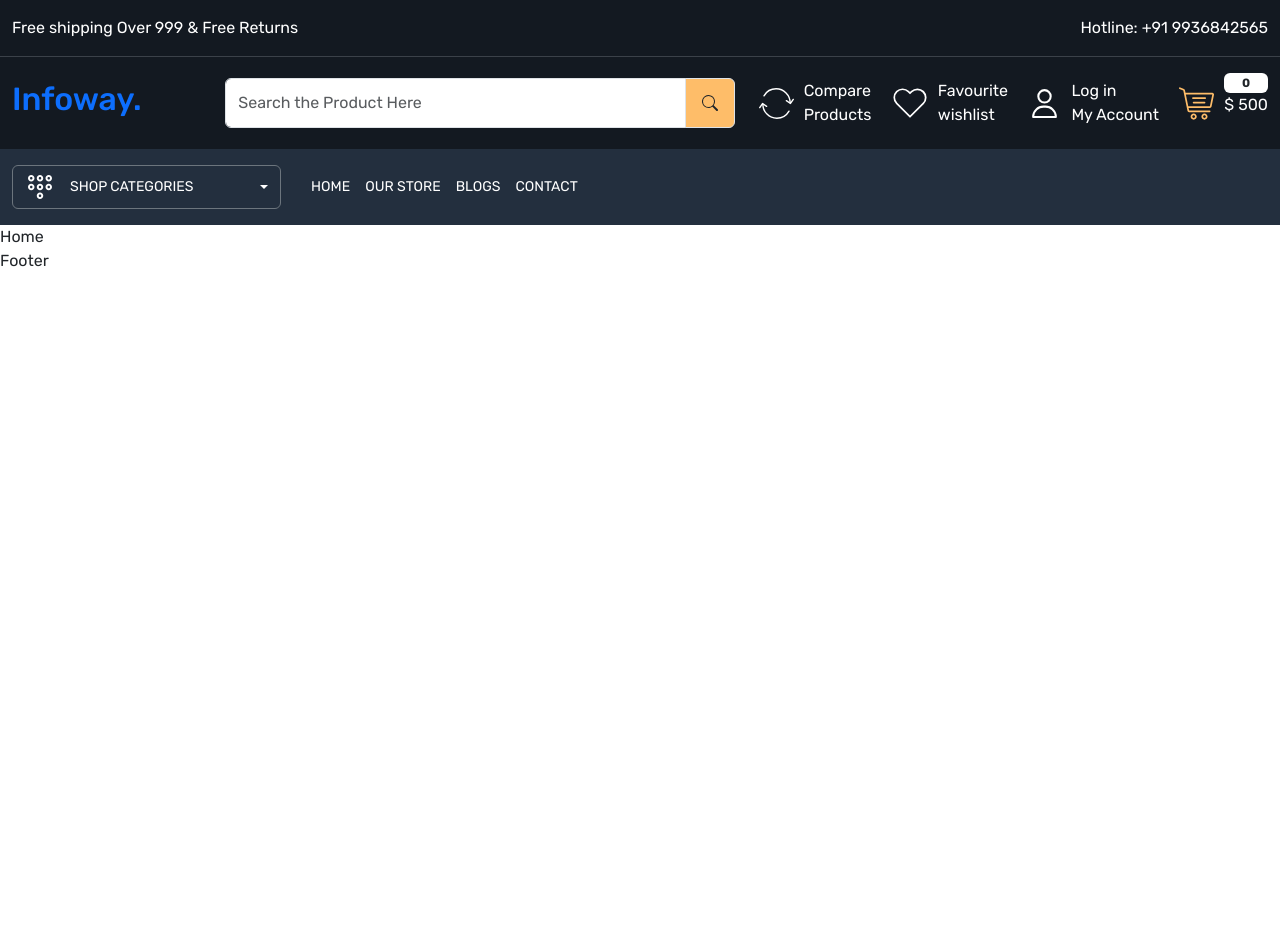
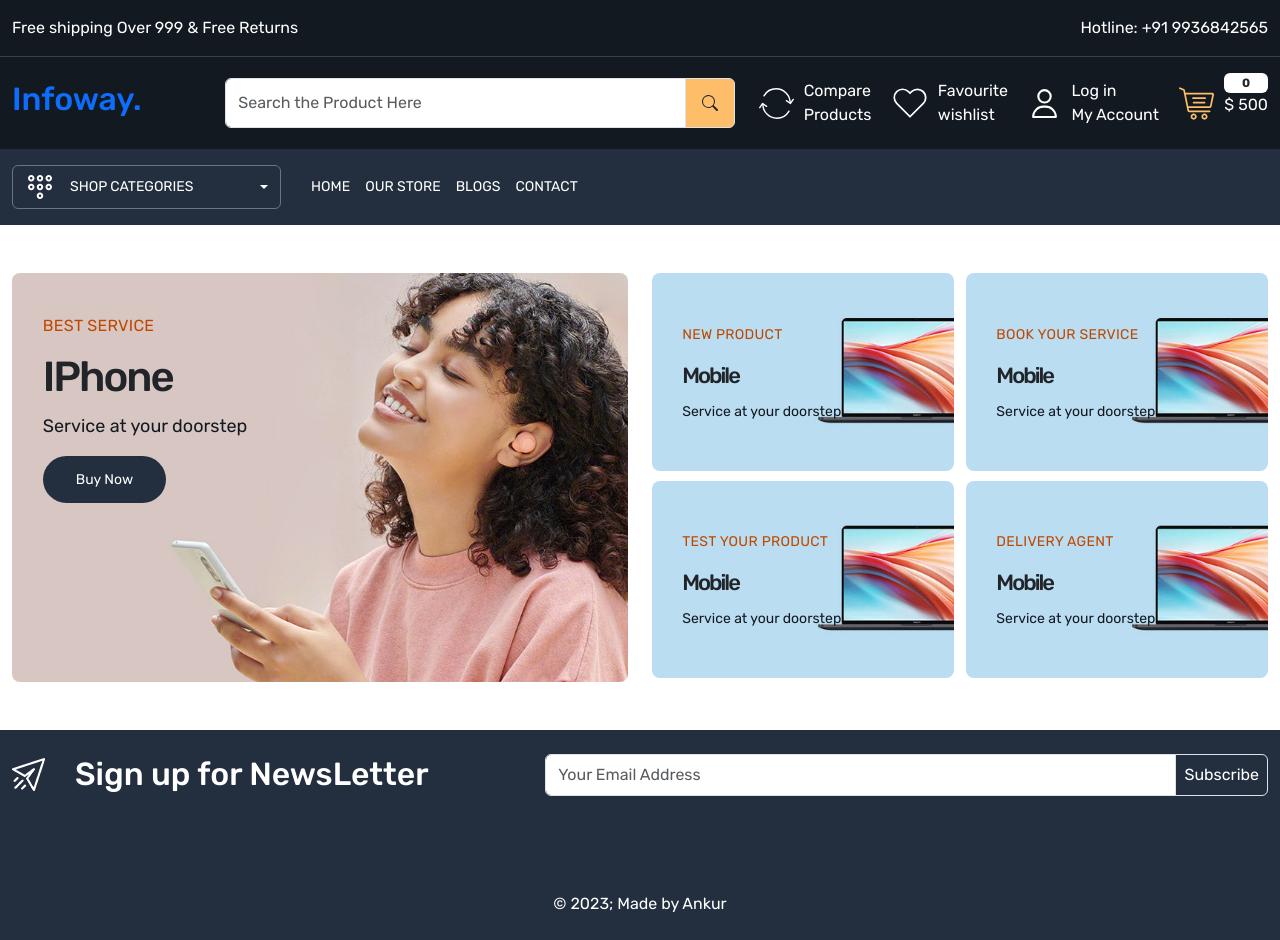
Before and after one commit to Get-Thecode/Final-Year-Project, a React (Create React App) app: page / in a window 1280 px wide. Before the commit the page ends 800 px from the top, so only its background shows below. Built offline with nearby package versions, Linux system fonts and the light colour scheme.

Commit message:
Home Page almost done.

```diff
--- a/src/App.css
+++ b/src/App.css
@@ -8,6 +8,11 @@
   --color-3b4149: #3b4149;
   --color-febd69: #febd69;
   --color-232f3e: #232f3e;
+  --color-bf4800: #bf4800;
+  --color-f5f5f7: #f5f5f7;
+  --color-ededed: #ededed;
+  --color-777777: #777777;
+  --color-1c1c1b: #1c1c1b;
 }
 
 body{
@@ -33,6 +38,17 @@ a{
 }
 .gap-30{
   gap:30px;
+}
+.button{
+  background-color: var(--color-232f3e);
+  color: white;
+  font-size: 14px;
+  padding: 13px 33px;
+  border-radius: 25px;
+}
+.button:hover{
+  background-color: var(--color-febd69);
+  color: #131921;
 }
 
 /* Header Parts */
@@ -89,3 +105,78 @@ a{
 }
 
 /* Header Parts End Here */
+
+/* Footer Part*/
+footer {
+  background-color: var(--color-232f3e);
+}
+footer:not(:first-child){
+  border-top: 1px solid 1px solid rgba(255, 255, 255, 0.1);
+}
+footer .input-group-text{
+  background-color: var(--color-232f3e);
+  color: white;
+  padding: 8px 17px;
+}
+
+/* Footer Part Ends Here*/
+
+/*Home Part*/
+.main-banner-content{
+  top: 10%;
+  left: 5%;
+}
+.main-banner-content h4 {
+  font-size: 16px;
+  font-weight: 400;
+  line-height: 24px;
+  color: var(--color-bf4800);
+  margin: 0 0 12px;
+  letter-spacing: 0.3px;
+  text-transform: uppercase;
+}
+.main-banner-content h5 {
+  font-size: 42px;
+  line-height: 54px;
+  letter-spacing: -2px;
+  font-weight: 500;
+  text-transform: none;
+}
+
+.main-banner-content p {
+  font-size: 18px;
+  line-height: 28px;
+  letter-spacing: 0.4;
+  color: var(--color-131921);
+}
+.small-banner-content {
+  top: 25%;
+  left: 10%;
+}
+.small-banner-content h4 {
+  font-size: 14px;
+  font-weight: 400;
+  line-height: 24px;
+  color: var(--color-bf4800);
+  margin: 0 0 12px;
+  letter-spacing: 0.3px;
+  text-transform: uppercase;
+}
+.small-banner-content h5 {
+  font-size: 22px;
+  line-height: 34px;
+  letter-spacing: -2px;
+  font-weight: 500;
+  text-transform: none;
+}
+
+.small-banner-content p {
+  font-size: 14px;
+  line-height: 22px;
+  letter-spacing: 0.4;
+  color: var(--color-131921);
+}
+.small-banner {
+  width: 49%;
+}
+/*Home Part Ends Here*/
--- a/src/Components/Footer.js
+++ b/src/Components/Footer.js
@@ -1,7 +1,46 @@
 import React from "react";
 
 const Footer = () => {
-  return <div>Footer</div>;
+  return (
+    <>
+      <footer className="py-4">
+        <div className="container-xxl">
+          <div className="row align-items-center">
+            <div className="col-5">
+              <div className="footer-top-data d-flex gap-30 align-items-center">
+                <img src="images/newsletter.png" alt="newsletter" />
+                <h2 className="mb-0 text-white">Sign up for NewsLetter</h2>
+              </div>
+            </div>
+            <div className="col-7">
+            <div className="input-group">
+                <input
+                  type="text"
+                  className="form-control py-1"
+                  placeholder="Your Email Address"
+                  aria-label="Your Email Address"
+                  aria-describedby="basic-addon2"
+                />
+                <span className="input-group-text p-2" id="basic-addon2">
+                  Subscribe
+                </span>
+              </div>
+            </div>
+          </div>
+        </div>
+      </footer>
+      <footer className="py-4"></footer>
+      <footer className="py-4">
+        <div className="container-xxl">
+          <div className="row">
+            <div className="col-12">
+              <p className="text-center mb-0 text-white">&copy; {new Date().getFullYear()}; Made by Ankur</p>
+            </div>
+          </div>
+        </div>
+      </footer>
+    </>
+  );
 };
 
 export default Footer;
--- a/src/pages/Home.js
+++ b/src/pages/Home.js
@@ -1,10 +1,68 @@
 import React from 'react'
+import { Link } from 'react-router-dom'
 
 function Home() {
   return (
-    <div>
-        Home
-    </div>
+    <>
+   <section className='home-wrapper-1 py-5'>
+      <div className="container-xxl">
+        <div className="row">
+          <div className="col-6">
+            <div className="main-banner position-relative">
+              <img src="images/main-banner-1.jpg" className='img-fluid rounded-3' alt="main banner" />
+              <div className='main-banner-content position-absolute'>
+                <h4>Best Service</h4>
+                <h5>IPhone</h5>
+                <p>Service at your doorstep</p>
+                <Link className='button'>Buy Now</Link>
+              </div>
+            </div>
+          </div>
+          <div className="col-6">
+            <div className='d-flex flex-wrap gap-10 justify-content-between align-items-center'>
+              <div className="small-banner position-relative">
+              <img src="images/catbanner-01.jpg" className='img-fluid rounded-3' alt="main banner" />
+              <div className='small-banner-content position-absolute'>
+                <h4>New Product</h4>
+                <h5>Mobile</h5>
+                <p>Service at your doorstep</p>
+
+              </div>
+            </div>
+             <div className="small-banner position-relative">
+              <img src="images/catbanner-01.jpg" className='img-fluid rounded-3' alt="main banner" />
+              <div className='small-banner-content position-absolute'>
+                <h4>Book Your service</h4>
+                <h5>Mobile</h5>
+                <p>Service at your doorstep</p>
+
+              </div>
+            </div>
+            <div className="small-banner position-relative">
+              <img src="images/catbanner-01.jpg" className='img-fluid rounded-3' alt="main banner" />
+              <div className='small-banner-content position-absolute'>
+                <h4>Test your Product</h4>
+                <h5>Mobile</h5>
+                <p>Service at your doorstep</p>
+
+              </div>
+            </div>
+            <div className="small-banner position-relative">
+              <img src="images/catbanner-01.jpg" className='img-fluid rounded-3' alt="main banner" />
+              <div className='small-banner-content position-absolute'>
+                <h4>Delivery Agent</h4>
+                <h5>Mobile</h5>
+                <p>Service at your doorstep</p>
+
+              </div>
+            </div>
+            </div>
+          </div>
+
+        </div>
+      </div>
+   </section>
+   </>
   )
 }
 
```
Also changed, not shown: src/Components/ProductCard.js (added).
